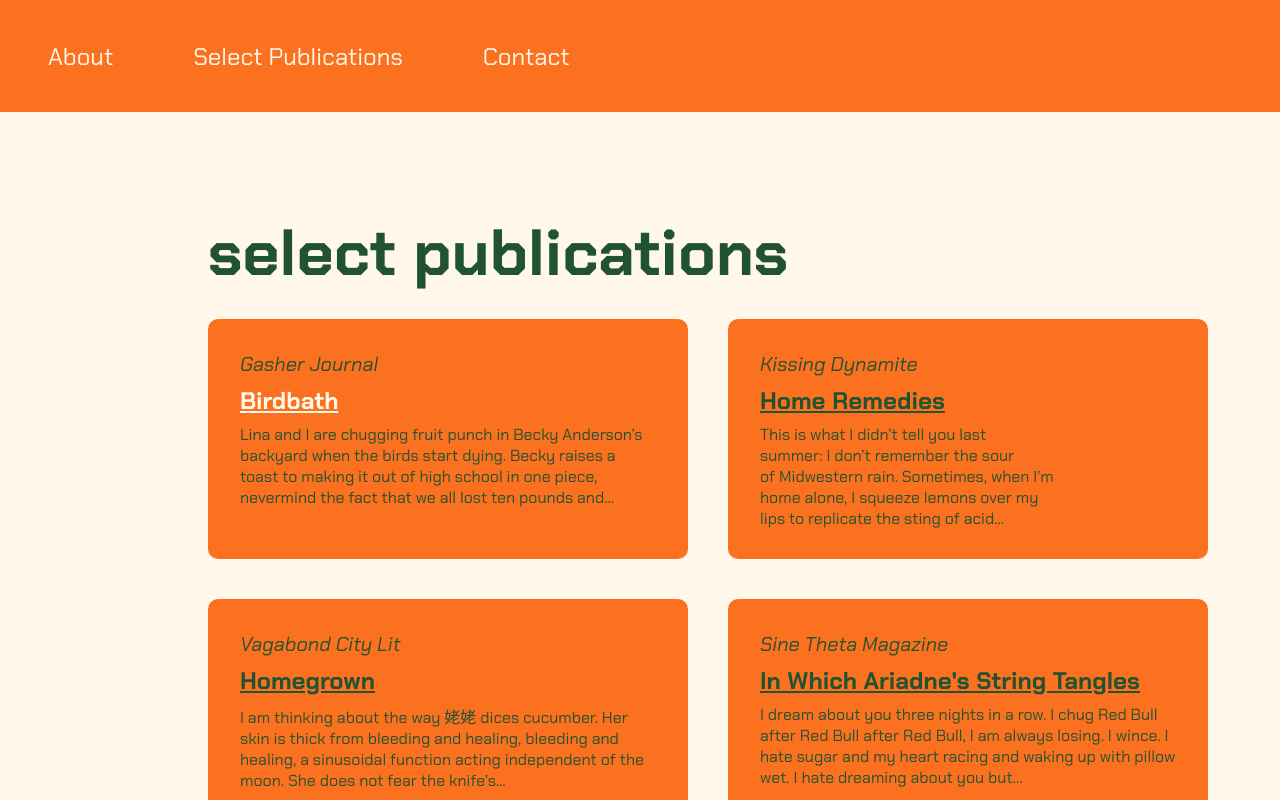
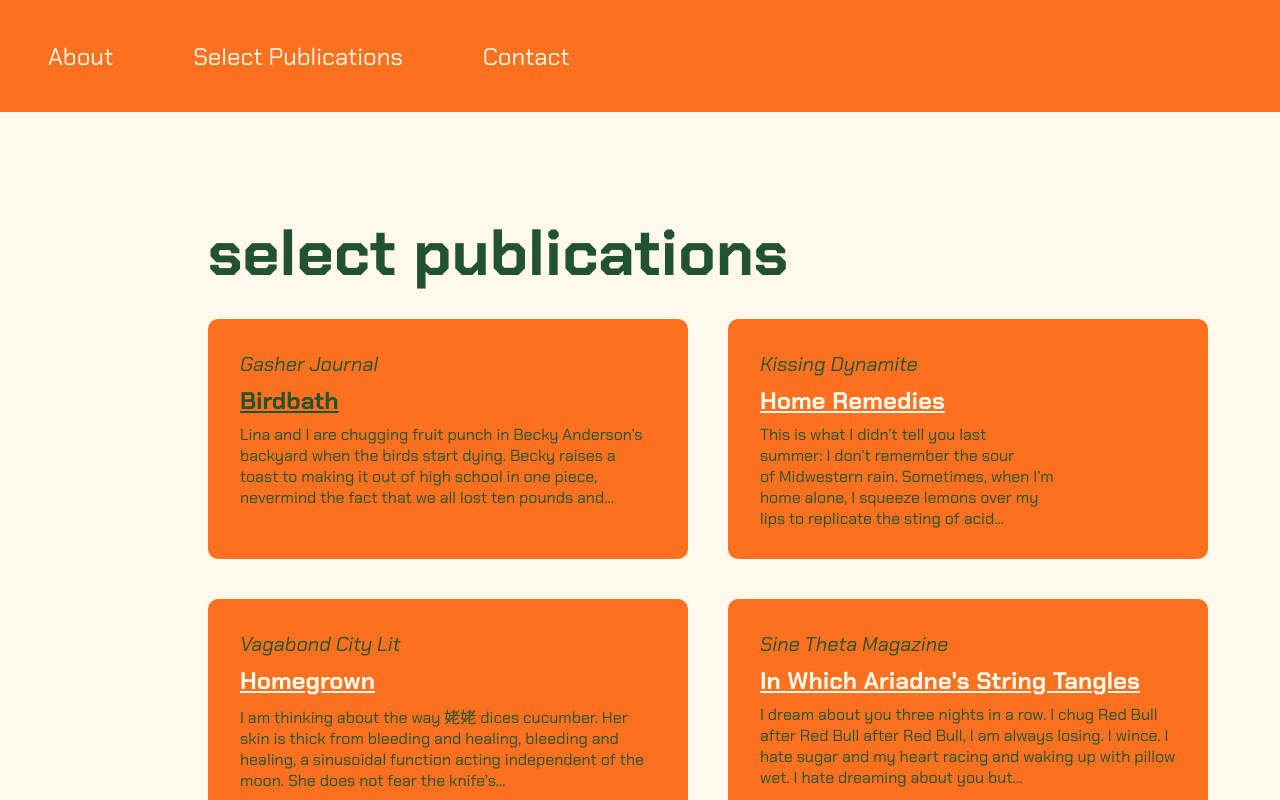
Before and after one commit to irislyu04/irisyuwebsite, a plain HTML site: page index.html in a window 1280 px wide. In both pictures the pointer is over the element "Birdbath". Shown: the part 872-1672 px from the top of the page. Drawn offline with Linux system fonts and the light colour scheme.

Commit message:
altered text color

```diff
--- a/style.css
+++ b/style.css
@@ -232,10 +232,11 @@ section {
     margin-bottom: .5rem;
     text-decoration: underline;
     cursor: pointer;
+    color: rgb(255, 248, 235);
 }
 
 .piece-name:hover {
-    color: rgb(255, 248, 235);
+    color: rgb(34, 83, 49);
 }
 
 .excerpt {
```
